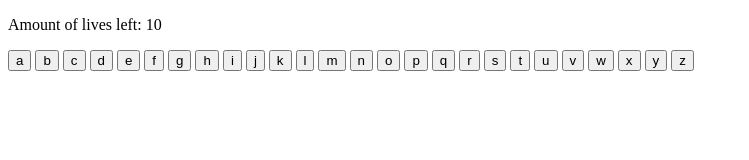
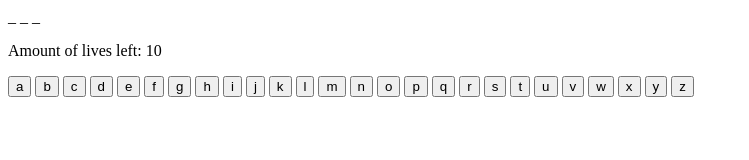
Before and after one commit to Buttersail/hangman-game, a plain HTML site: page index.html in a window 1280 px wide. Shown: the whole page, without its empty margins (0-749 px from the left). Drawn offline with Linux system fonts and the light colour scheme.

Commit message:
fix hidden letters
fixed so that you can see the length of the word with hidden underscores

```diff
--- a/app.js
+++ b/app.js
@@ -1,5 +1,5 @@
 window.onload = function () {
-  let hangman_words = [
+  let hangmanWords = [
     'able',
     'about',
     'account',
@@ -24,19 +24,19 @@ window.onload = function () {
   ]
 
   let letters = document.querySelector('#letters')
-  // let hiddenWord = []
-  // let answerString = 'Test'
-  let words = hangman_words[Math.floor(Math.random() * hangman_words.length)]
+  let hiddenWord = []
+  let answerString
+  let words = hangmanWords[Math.floor(Math.random() * hangmanWords.length)]
   console.log(words)
 
   //Logic to make the word appear with underscores
 
-  // for (var i = 0; i < words; i++) {
-  //   hiddenWord[i] = '_'
-  // }
+  for (var i = 0; i < words.length; i++) {
+    hiddenWord[i] = '_'
+  }
 
-  // answerString = hiddenWord.join(' ')
-  // document.getElementById('answers').innerText = answerString
+  answerString = hiddenWord.join(' ')
+  document.querySelector('#hiddenWord').innerText = answerString
 
   //Got sidetracked trying to figure out how to make an array list the buttons instead of raw HTML code
 
@@ -64,7 +64,7 @@ window.onload = function () {
       document.querySelector('#lives').innerText = 'Amount of lives left: ' + userLife
 
       if (words.includes('a')) {
-        letters.innerText = 'a'
+        document.querySelector('#hiddenWord').innerText = 'a'
       } else {
         userLife--
       }
@@ -79,6 +79,7 @@ window.onload = function () {
 
       if (words.includes('b')) {
         letters.innerText = 'b'
+        // document.querySelector('#hiddenWord').innerText = 'b'
       } else {
         userLife--
       }
@@ -93,6 +94,7 @@ window.onload = function () {
 
       if (words.includes('c')) {
         letters.innerText = 'c'
+        // document.querySelector('#hiddenWord').innerText = 'c'
       } else {
         userLife--
       }
--- a/index.html
+++ b/index.html
@@ -7,6 +7,7 @@
 
   </head>
   <body>
+    <div id="hiddenWord"></div>
     <div id="misc">
       <p id="asnwers"></p>
       <p id="lives"></p>
```
